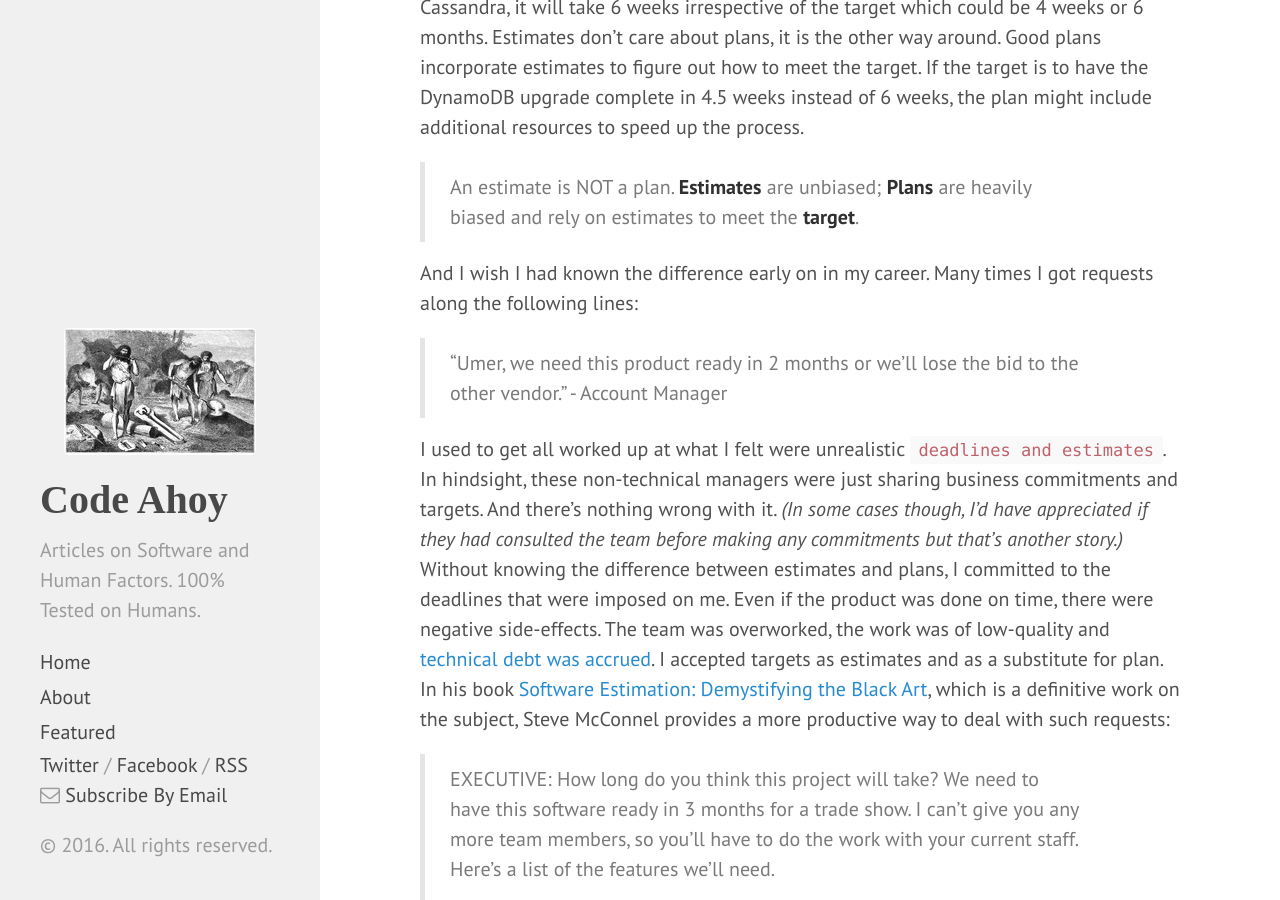
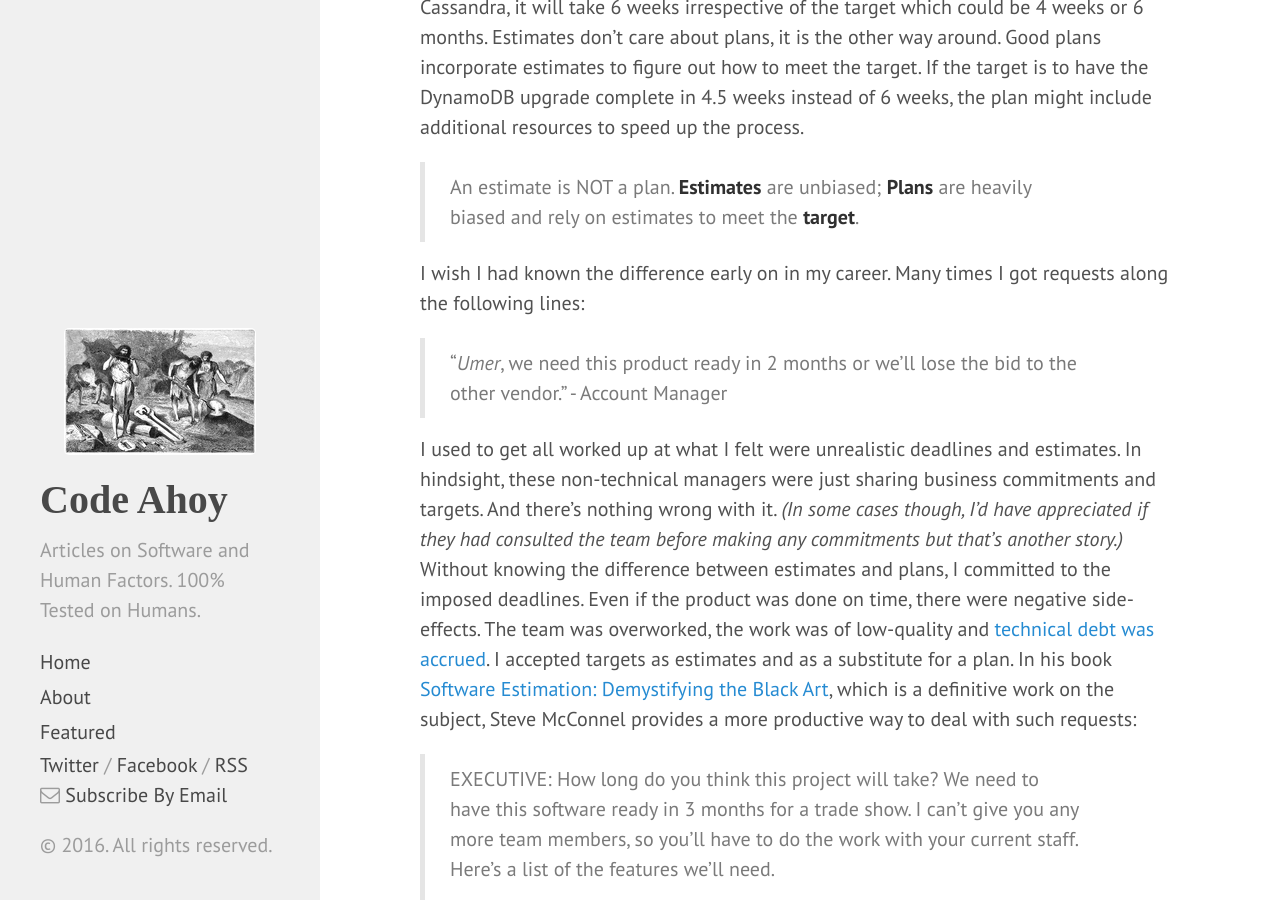
Before and after one commit to talk2viren/umermansoor.github.io, a Jekyll site: the page built from _posts/2016-05-14-organizational-targets-are-not-estimates.md, in a window 1280 px wide and 900 px high, scrolled down 1685 px. Built offline with Jekyll 4.4.1, drawn with Linux system fonts in a browser that asks for light colours; nearby versions of some CDN libraries; a script that is not in the unit is left out; comment, search, counter and statistics services are not loaded; some of the changed text lies outside the part shown.

Commit message:
typos and visual errors

```diff
--- a/_posts/2016-05-14-organizational-targets-are-not-estimates.md
+++ b/_posts/2016-05-14-organizational-targets-are-not-estimates.md
@@ -34,7 +34,7 @@
 > 1. roughly calculate or judge the value, number, quantity, or extent of.
 > 2. an approximate calculation or judgment of the value, number, quantity, or extent of something.
 
-This definition is correct but the term is widely misunderstood by non-technical stakeholders and software developers alike. Estimates are **confused with organizational targets and plans. An organizational target is a desirable outcome that benefits the organization in one way or the other. It is an objective that the organization seeks**. When you hear statements that sound similar to the following, immediately know that the speaker is talking about the organization's targets, not estimates:
+Strictly speaking, the dictionary's definition is correct but the term has very different connotations in the software world. Estimates are **confused with organizational targets and plans. An organizational target is a desirable outcome that benefits the organization in one way or the other. It is an objective that the organization seeks**. When you hear statements that sound similar to the following, immediately know that the speaker is talking about the organization's targets, not estimates:
 
 - "The goal is to have the *new feature* released by May 19th all users."
 - "We must have the product ready by the end of this month for our show and tell."
@@ -45,11 +45,11 @@
 
 > An estimate is NOT a plan. **Estimates** are unbiased; **Plans** are heavily biased and rely on estimates to meet the **target**.
 
-And I wish I had known the difference early on in my career. Many times I got requests along the following lines:
+I wish I had known the difference early on in my career. Many times I got requests along the following lines:
 
-> "Umer, we need this product ready in 2 months or we'll lose the bid to the other vendor." - Account Manager
+> "*Umer*, we need this product ready in 2 months or we'll lose the bid to the other vendor." - Account Manager
 
-I used to get all worked up at what I felt were unrealistic `deadlines and estimates`. In hindsight, these non-technical managers were just sharing business commitments and targets. And there's nothing wrong with it. *(In some cases though, I'd have appreciated if they had consulted the team before making any commitments but that's another story.)* Without knowing the difference between estimates and plans, I committed to the deadlines that were imposed on me. Even if the product was done on time, there were negative side-effects. The team was overworked, the work was of low-quality and [technical debt was accrued](http://codeahoy.com/2016/04/27/do-not-let-technical-debt-get-out-of-control/). I accepted targets as estimates and as a substitute for plan. In his book [Software Estimation: Demystifying the Black Art](http://www.amazon.com/Software-Estimation-Demystifying-Developer-Practices/dp/0735605351), which is a definitive work on the subject, Steve McConnel provides a more productive way to deal with such requests:
+I used to get all worked up at what I felt were unrealistic deadlines and estimates. In hindsight, these non-technical managers were just sharing business commitments and targets. And there's nothing wrong with it. *(In some cases though, I'd have appreciated if they had consulted the team before making any commitments but that's another story.)* Without knowing the difference between estimates and plans, I committed to the imposed deadlines. Even if the product was done on time, there were negative side-effects. The team was overworked, the work was of low-quality and [technical debt was accrued](http://codeahoy.com/2016/04/27/do-not-let-technical-debt-get-out-of-control/). I accepted targets as estimates and as a substitute for a plan. In his book [Software Estimation: Demystifying the Black Art](http://www.amazon.com/Software-Estimation-Demystifying-Developer-Practices/dp/0735605351), which is a definitive work on the subject, Steve McConnel provides a more productive way to deal with such requests:
 
 > EXECUTIVE: How long do you think this project will take? We need to have this
 software ready in 3 months for a trade show. I can’t give you any more team
```
Also changed, not shown: other parts of _posts/2016-05-14-organizational-targets-are-not-estimates.md (+3 -2 lines).
